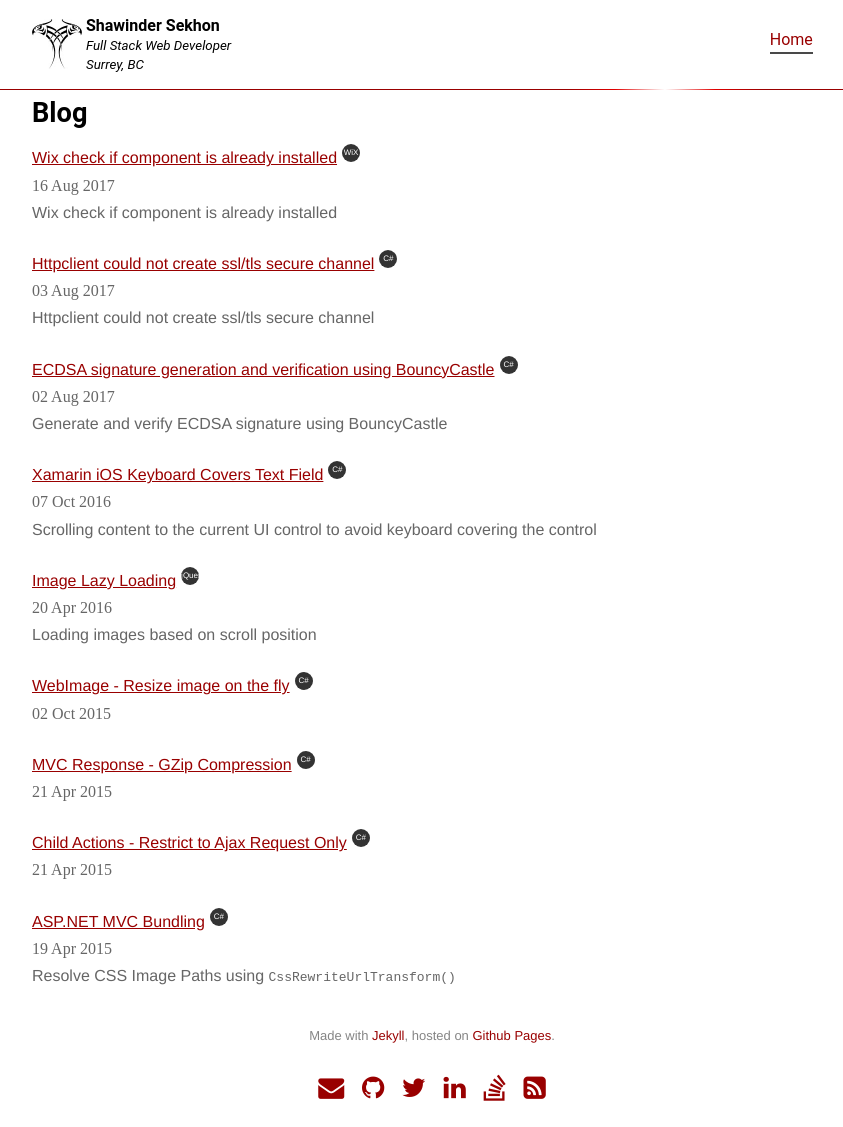
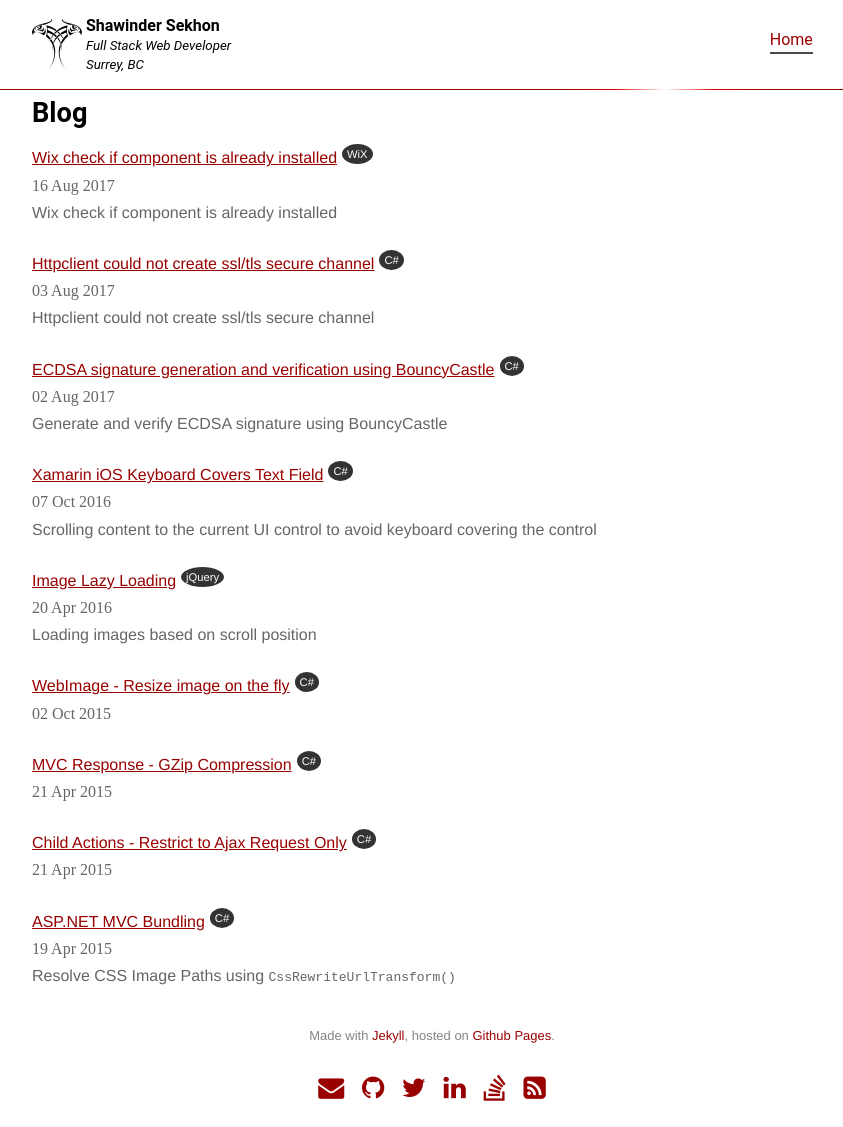
Before and after one commit to shawinder/shawinder.github.io, a Jekyll site: the page built from blog/index.html, in a window 1280 px wide. Shown: the whole page, without its empty margins (208-1051 px from the left). Built offline with Jekyll 4.4.1, drawn with Linux system fonts in a browser that asks for light colours; nearby versions of some CDN libraries.

Commit message:
Update site.css

```diff
--- a/css/site.css
+++ b/css/site.css
@@ -662,14 +662,13 @@
 	content:attr(data-badge);
 	position:absolute;
 	margin-left:5px;
-	font-size:.5em;
+	font-size:.7em;
 	background:#333;
 	color:white;
-	width:18px;
-	height:18px;
 	text-align:center;
-	line-height:18px;
+	line-height:10px;
 	border-radius:50%;
+	padding:5px;
 }
 
 /*Moving Divider*/
```
